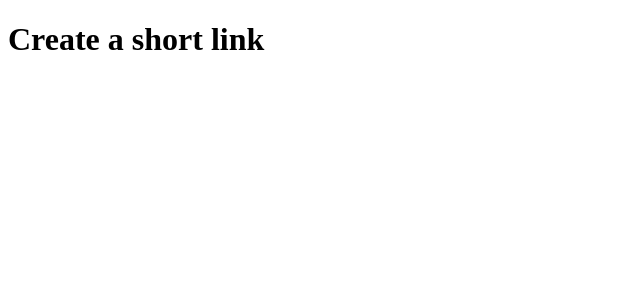
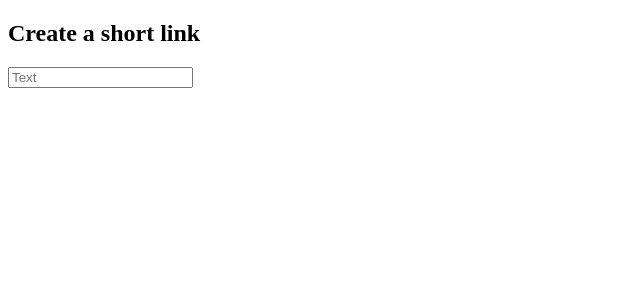
Before and after one commit to CristhianMotoche/shortener-react, a React app: page /short-link in a window 1280 px wide. Shown: the top 300 px of the page, without its empty margins (0-640 px from the left). Built offline with nearby package versions, Linux system fonts and the light colour scheme.

Commit message:
Add initial form

```diff
--- a/src/components/ShortLink.tsx
+++ b/src/components/ShortLink.tsx
@@ -1,10 +1,33 @@
 import React from "react";
+import { Formik, Form, Field } from "formik";
 
+interface Short {
+  word: string;
+}
+
+const init: Short = {
+  word: ""
+}
+
+const onSubmit = (values: Short) => {
+  console.log(values);
+};
 
 const ShortLink = (): JSX.Element => (
-  <div>
-    <h1>Create a short link</h1>
-  </div>
+  <section>
+    <header>
+      <h1>Create a short link</h1>
+    </header>
+    <Formik initialValues={init} onSubmit={onSubmit}>
+      <Form>
+        <Field
+          name="word"
+          type="text"
+          placeholder="Text"
+        />
+      </Form>
+    </Formik>
+  </section>
 );
 
 export default ShortLink;
```
Also changed, not shown: 1 other file (tests, documents, lock files or other folders).
